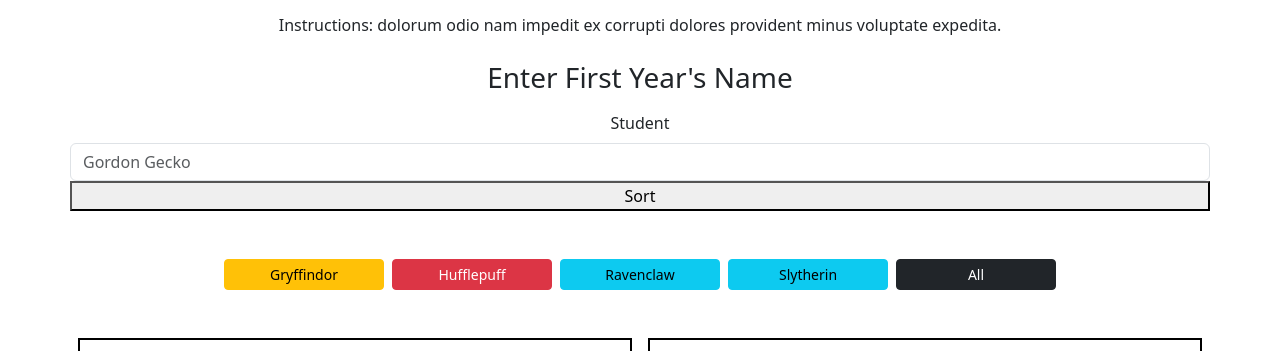
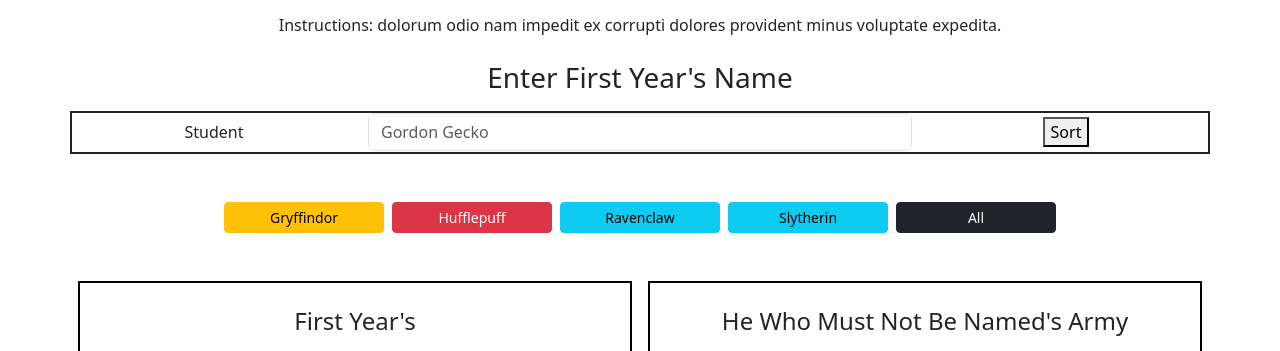
Before and after one commit to Gnashed/INDIVIDUAL-PROJECT-sorting-hat-v2, a website with bundled scripts: page index.html in a window 1280 px wide. Shown: the part 139-490 px from the top of the page. Built offline with nearby package versions, Linux system fonts and the light colour scheme.

Commit message:
Got the form elements to be centered at baseline and to take up the amount of space I want.

```diff
--- a/index.html
+++ b/index.html
@@ -28,9 +28,15 @@
         <h3 class="mt-2">Enter First Year's Name</h3>
         <form>
           <div class="form-elements row mt-2">
-            <label for="student-name" class="form-label">Student </label>
-            <input type="text" placeholder="Gordon Gecko" class="form-control" id="student-name" required>
-            <button type="submit">Sort</button>
+            <div class="col-3">
+              <label for="student-name" class="form-label">Student </label>
+            </div>
+            <div class="col-6">
+              <input type="text" placeholder="Gordon Gecko" class="form-control" id="student-name" required>
+            </div>
+            <div class="col-3">
+              <button type="submit">Sort</button>
+            </div>
           </div>
         </form>
       </section>
--- a/main.css
+++ b/main.css
@@ -19,3 +19,9 @@
   flex-direction: column;
   align-items: center;
 }
+
+.form-elements {
+  border: 2px solid;
+  display: flex;
+  align-items: baseline;
+}
```
